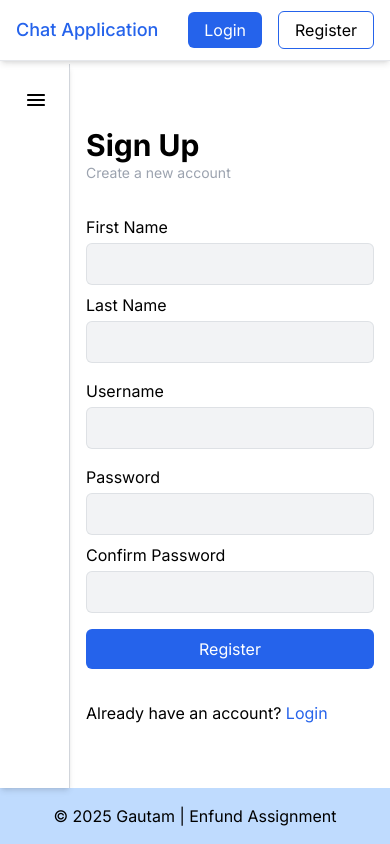
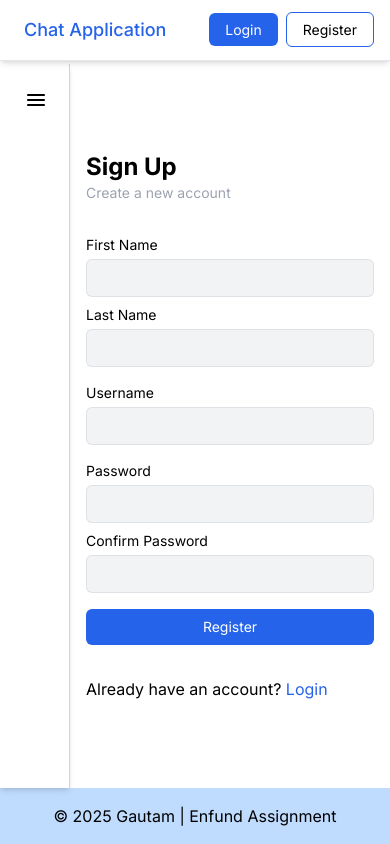
Before and after one commit to gautamgiri-dev/enfund-chat-assignment, a Django app: page /register in a window 390 px wide. Run offline with Django 5.2, Linux system fonts and the light colour scheme; some libraries are stand-ins or nearby versions.

Commit message:
fixed responsiveness issues

```diff
--- a/chat/templates/base.html
+++ b/chat/templates/base.html
@@ -103,8 +103,8 @@
     <!-- Navbar -->
     <div class="fixed top-0 w-full shadow-md p-4 z-[150] border-b bg-white">
         <nav class="max-w-7xl flex justify-between items-center mx-auto">
-            <a href="/" class="text-center text-blue-600 text-lg font-medium hover:text-blue-500">Chat Application</a>
-            <menu class="flex gap-4 items-center">
+            <a href="/" class="text-center text-blue-600 text-lg font-medium hover:text-blue-500 pl-2 md:pl-0">Chat Application</a>
+            <menu class="flex gap-2 text-sm md:gap-4 md:text-base items-center">
                 {% if not user.is_authenticated %}
                     <li><a class="btn-primary" href='/login'>Login</a></li>
                     <li><a class="btn-secondary" href='/register'>Register</a></li>
--- a/chat/templates/components/sidebar.html
+++ b/chat/templates/components/sidebar.html
@@ -11,7 +11,11 @@
         {% if users %}
             <div id="users-container" class="overflow-y-auto overflow-x-hidden divide-y group flex flex-col">
 
-                <button onclick="window.location.reload()" id="refresh-users" title="Refresh users list" class="rounded-full px-2 py-1 bg-blue-100 text-blue-600 text-xs w-fit self-center mb-2 hover:bg-blue-200 flex gap-1 items-center justify-center hidden">Refresh <svg xmlns="http://www.w3.org/2000/svg" width="16" height="16" viewBox="0 0 24 24"><path fill="currentColor" d="M12.077 19q-2.931 0-4.966-2.033q-2.034-2.034-2.034-4.964t2.034-4.966T12.077 5q1.783 0 3.339.847q1.555.847 2.507 2.365V5h1v5.23h-5.23v-1h3.7q-.782-1.495-2.198-2.363T12.077 6q-2.5 0-4.25 1.75T6.077 12t1.75 4.25t4.25 1.75q1.925 0 3.475-1.1t2.175-2.9h1.062q-.662 2.246-2.514 3.623T12.077 19"/></svg></button>
+                <button onclick="window.location.reload()" id="refresh-users" title="Refresh users list" class="rounded-full px-2 py-1 bg-blue-100 text-blue-600 text-xs w-fit self-center mb-2 hover:bg-blue-200 flex gap-1 items-center justify-center hidden">
+                    <span class="group-[.collapsed]:hidden">
+                        Refresh
+                    </span>
+                <svg xmlns="http://www.w3.org/2000/svg" width="16" height="16" viewBox="0 0 24 24"><path fill="currentColor" d="M12.077 19q-2.931 0-4.966-2.033q-2.034-2.034-2.034-4.964t2.034-4.966T12.077 5q1.783 0 3.339.847q1.555.847 2.507 2.365V5h1v5.23h-5.23v-1h3.7q-.782-1.495-2.198-2.363T12.077 6q-2.5 0-4.25 1.75T6.077 12t1.75 4.25t4.25 1.75q1.925 0 3.475-1.1t2.175-2.9h1.062q-.662 2.246-2.514 3.623T12.077 19"/></svg></button>
 
                 {% for user in users %}
                     <a id="user-{{ user.username }}" href="{% if receiver and receiver.username == user.username %}#{% else %}/chat?user={{ user.username }}{% endif %}" class="user-sidebar-card {% if receiver and receiver.username == user.username %}active{% endif %} group-[.collapsed]:px-1 group-[.collapsed]:justify-center">
--- a/chat/templates/index.html
+++ b/chat/templates/index.html
@@ -5,7 +5,7 @@
 {% block content %}
     <div class="p-4">
         {% if user.is_authenticated %}
-        <div>
+        <div class="text-balance">
             <p class="text-3xl font-medium">Welcome, {{ user.first_name }} {{ user.last_name }}!</p>
             <span class="text-sm text-gray-500">Click on a user on the left panel to start chatting</span>
         </div>
--- a/chat/templates/login.html
+++ b/chat/templates/login.html
@@ -2,13 +2,13 @@
 {% block title %}Login - Chat Application{% endblock %}
 
 {% block content %}
-    <div class="w-full h-full flex items-center justify-center p-4">
+    <div class="w-full h-full flex items-center justify-center p-2 md:p-4">
         <div class="min-w-72">
             <div class="mb-8">
-                <h1 class="font-bold text-3xl">Welcome Back</h1>
+                <h1 class="font-bold text-2xl md:text-3xl">Welcome Back</h1>
                 <p class="text-gray-400 text-sm">Please enter your credentials to continue</p>
             </div>
-            <form class="flex flex-col gap-4" method="post">
+            <form class="flex flex-col gap-4 text-sm md:text-base" method="post">
                 {% csrf_token %}
                 <div class="flex flex-col gap-1">
                     <label for="username">Username</label>
--- a/chat/templates/register.html
+++ b/chat/templates/register.html
@@ -2,13 +2,13 @@
 {% block title %}Login - Chat Application{% endblock %}
 
 {% block content %}
-    <div class="w-full h-full flex items-center justify-center p-4">
+    <div class="w-full h-full flex items-center justify-center p-2 md:p-4">
         <div class="min-w-72">
             <div class="mb-8">
-                <h1 class="font-bold text-3xl">Sign Up</h1>
+                <h1 class="font-bold text-2xl md:text-3xl">Sign Up</h1>
                 <p class="text-gray-400 text-sm">Create a new account</p>
             </div>
-            <form class="flex flex-col gap-4" method="post">
+            <form class="flex flex-col gap-4 text-sm md:text-base" method="post">
                 {% csrf_token %}
 
                 {% if form.non_field_errors %}
```
